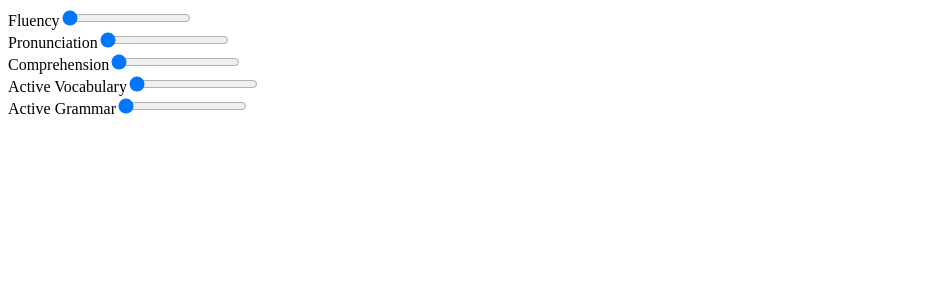
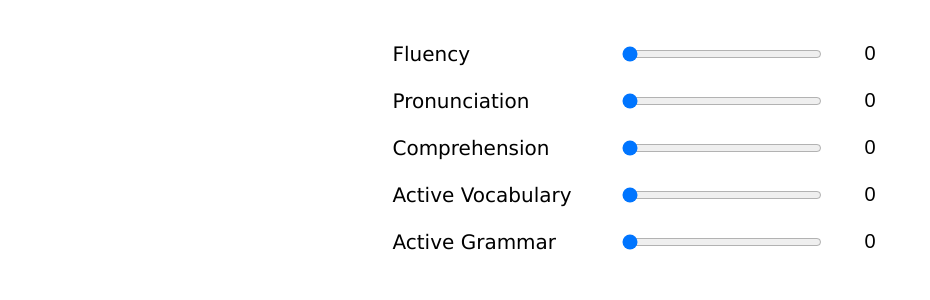
Before and after one commit to emmarm/lesson-review-form, a React (Create React App) app: page / in a window 1280 px wide. Shown: the top 300 px of the page, without its empty margins (0-930 px from the left). Built offline with nearby package versions, Linux system fonts and the light colour scheme.

Commit message:
added classes and basic styling

```diff
--- a/src/components/LessonReviewForm.js
+++ b/src/components/LessonReviewForm.js
@@ -46,9 +46,7 @@ class LessonReviewForm extends React.Component {
           <RangeInput
             key={field.inputId}
             inputId={field.inputId}
-            className="review-form__field"
-            labelClass="review-form__label"
-            inputClass="review-form__input"
+            className="rating-field"
             label={field.label}
             onChange={this.onRatingChange}
             value={this.state[field.inputId + 'Score']}
--- a/src/components/RangeInput.js
+++ b/src/components/RangeInput.js
@@ -1,12 +1,16 @@
 import React from 'react';
 
 const RangeInput = props => (
-  <div>
-    <label htmlFor={props.inputId} >
+  <div className={props.className}>
+    <label
+      className={props.className + '__label'}
+      htmlFor={props.inputId}
+    >
       {props.label}
     </label>
     <input
       id={props.inputId}
+      className={props.className + '__input'}
       type="range"
       min={0}
       max={10}
@@ -14,6 +18,9 @@ const RangeInput = props => (
       onChange={props.onChange}
       value={props.value}
     />
+    <div className={props.className + '__display'}>
+      {props.value}
+    </div>
   </div>
 );
 
--- a/src/index.css
+++ b/src/index.css
@@ -0,0 +1,51 @@
+:root {
+  --font-s: 1.6rem;
+  --font-m: 2rem;
+  --font-l: 2.4rem;
+  --spacing-s: 1.2rem;
+  --spacing-m: 2rem;
+  --spacing-l: 3rem;
+  --sizing-xs: 6rem;
+  --sizing-s: 10rem;
+  --sizing-m: 20rem;
+  --sizing-l: 25rem;
+  --font-sans: Verdana, Helvetica, sans-serif;
+}
+
+html {
+  font-size: 10px;
+}
+
+body {
+  margin: 0;
+  padding: 0;
+  font-family: sans-serif;
+}
+
+.review-form {
+  display: flex;
+  flex-direction: column;
+  align-items: center;
+  margin: var(--spacing-l);
+}
+
+.rating-field {
+  display: flex;
+  align-items: center;
+}
+
+.rating-field__label {
+  font-family: var(--font-sans);
+  font-size: var(--font-m);
+  width: var(--sizing-m);
+}
+
+.rating-field__input {
+  width: var(--sizing-m);
+  margin: var(--spacing-s) var(--spacing-l);
+}
+
+.rating-field__display {
+  font-size: var(--font-m);
+  padding: var(--spacing-s);
+}
```
